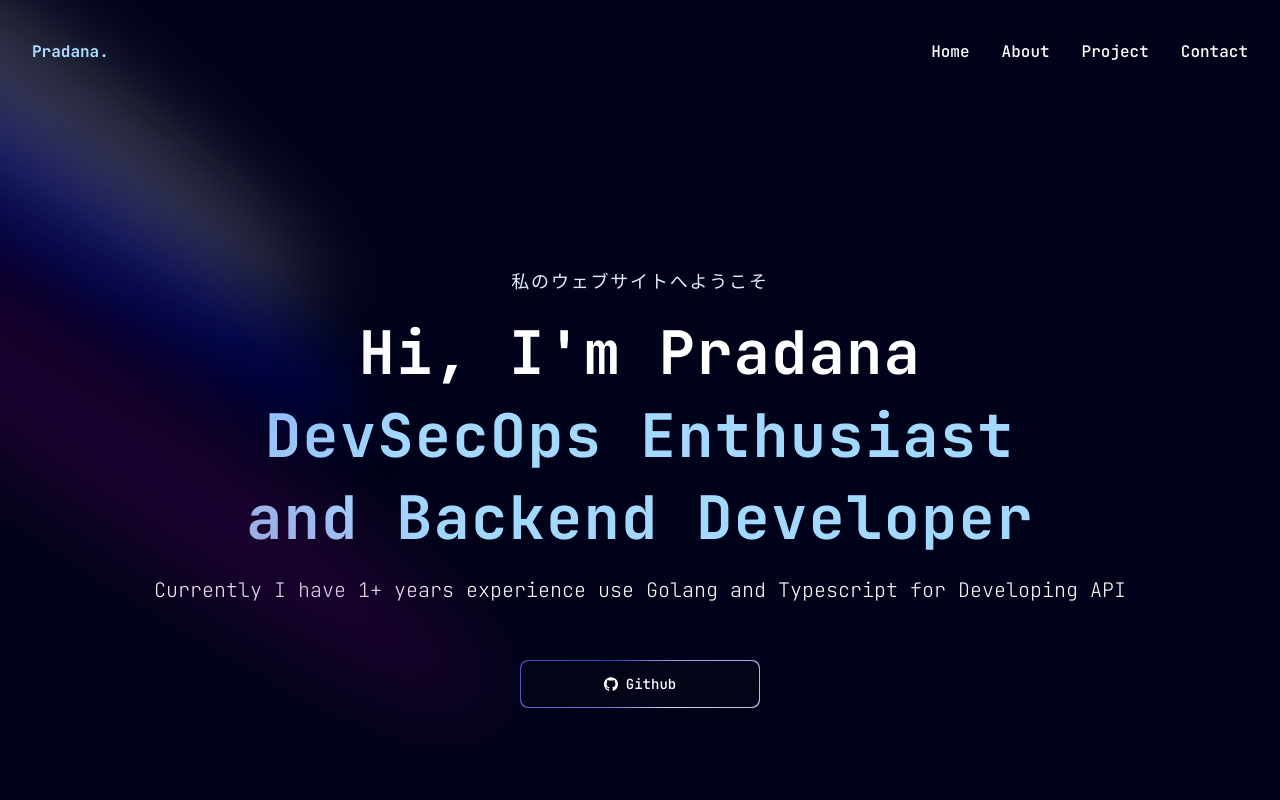
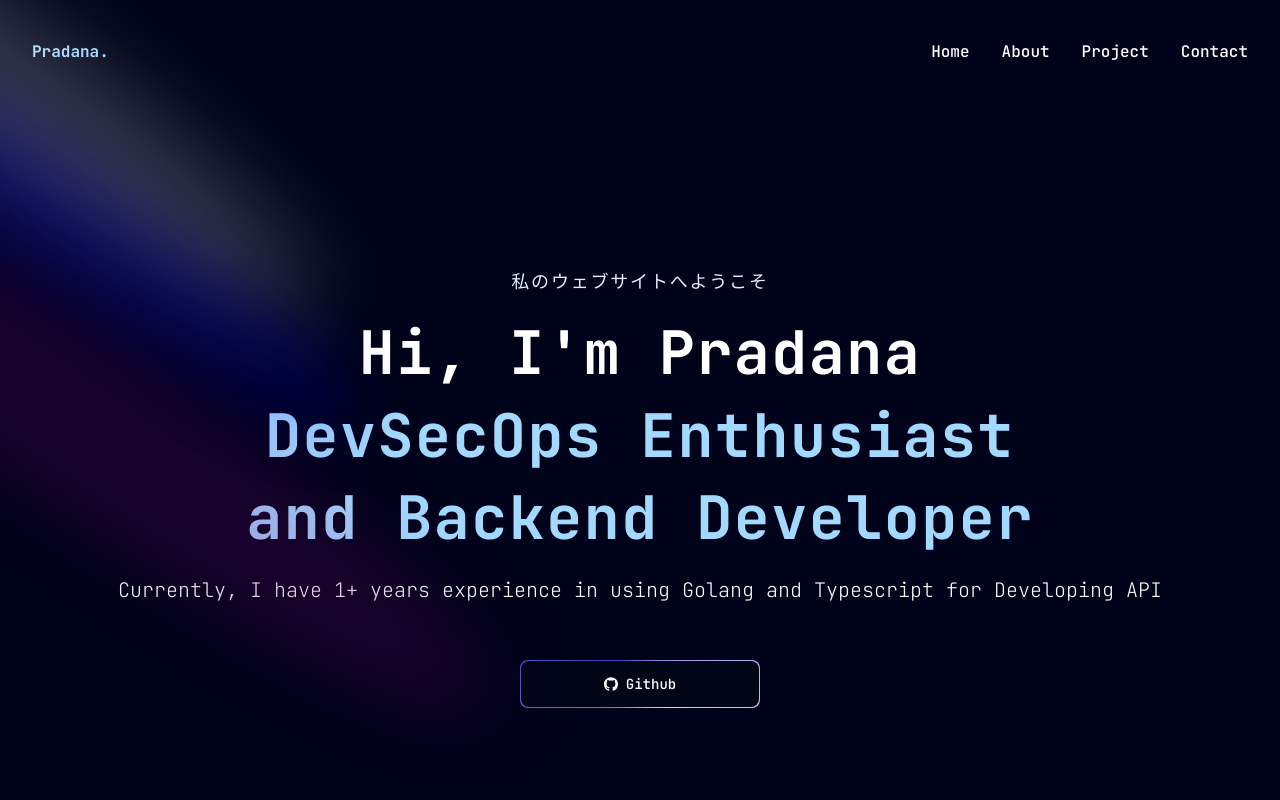
Before and after one commit to rulanugrh/oberion, a Next.js app: page / in a window 1280 px wide. Shown: the top 800 px of the page. Built offline with nearby package versions, Linux system fonts and the light colour scheme.

Commit message:
fix: grammar in desc

```diff
--- a/components/Hero.tsx
+++ b/components/Hero.tsx
@@ -28,7 +28,7 @@ export default function Hero() {
             words="Hi, I'm Pradana DevSecOps Enthusiast and Backend Developer"
           />
           <p className="text-center mb-4 text-xs md:text-base lg:text-xl font-extralight">
-            Currently I have 1+ years experience use Golang and Typescript for
+            Currently, I have 1+ years experience in using Golang and Typescript for
             Developing API
           </p>
 
```
